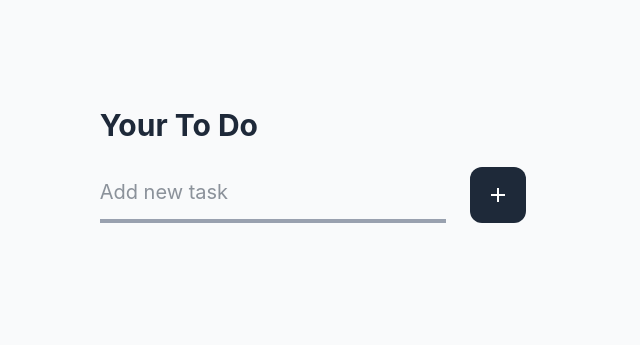
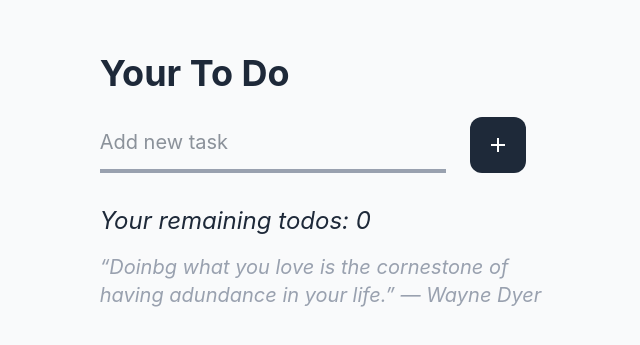
Before and after one commit to thatsdaxdeveloper/demo-web-your-to-do, a website built with Vite: page index.html in a window 1280 px wide. Shown: the part 219-564 px from the top of the page, without its empty margins (327-967 px from the left). Built offline with nearby package versions, Linux system fonts and the light colour scheme.

Commit message:
feat(todo-app): affichage du compteur de tâches restantes
- Ajout de la fonction `updateTaskCount` pour afficher le nombre de tâches restantes
- Mise à jour du compteur lors de l'ajout, de la suppression ou du changement d'état des tâches
- Modification de la structure HTML pour inclure l'affichage du compteur et une citation décorative

```diff
--- a/index.html
+++ b/index.html
@@ -9,8 +9,10 @@
     <link href="/src/style.css" rel="stylesheet">
   </head>
   <body class="bg-gray-50 flex min-h-screen items-center justify-center">
-    <div class="w-full mx-4 lg:w-1/3">
-      <h1 class="text-2xl lg:text-3xl font-bold text-gray-800">Your To Do</h1>
+    <div class="w-full mx-6 lg:w-1/3">
+      <header>
+      <h1 class="text-2xl lg:text-4xl font-bold text-gray-800">Your To Do</h1>
+      </header>
 
       <form id="todo-form" class="flex mt-4 lg:mt-6">
         <label for="todo-input"></label>
@@ -27,6 +29,13 @@
       <ul id="todo-list" class="mt-6 lg:mt-8">
       </ul>
 
+      <div class="w-md mt-6">
+        <h3 id="remaining-todos" class="text-2xl text-gray-800 italic mb-4"></h3>
+        <p class="text-gray-400 text-xl italic">“Doinbg what you love is the cornestone of having adundance in your
+          life.” —
+          Wayne Dyer</p>
+      </div>
+
     </div>
     <script type="module" src="/src/main.js"></script>
   </body>
--- a/src/main.js
+++ b/src/main.js
@@ -5,9 +5,12 @@ document.addEventListener("DOMContentLoaded", () => {
     const todoList = document.querySelector("#todo-list");
     const todoInput = document.querySelector("#todo-input");
     const todoButton = document.querySelector("#todo-button");
+    const remainingTodos = document.querySelector("#remaining-todos");
 
     let todoItems = JSON.parse(localStorage.getItem("todoItems")) || [];
     todoItems.forEach((todoItem) => renderTodoItems(todoItem));
+
+    updateTaskCount(todoItems);
 
     todoButton.addEventListener("click", () => {
         const todoText = todoInput.value.trim();
@@ -22,10 +25,14 @@ document.addEventListener("DOMContentLoaded", () => {
         todoItems.push(newTodo);
         saveTodo();
         renderTodoItems(newTodo);
-
+        updateTaskCount(todoItems);
         todoInput.value = "";
         console.log(todoItems);
     });
+
+    function updateTaskCount(tasks) {
+        remainingTodos.textContent = `Your remaining todos: ${todoItems.filter((t) => t.isCompleted === false).length}`;
+    }
 
     function renderTodoItems(todo) {
         const todoItem = document.createElement("li");
@@ -48,6 +55,7 @@ document.addEventListener("DOMContentLoaded", () => {
         checkbox.addEventListener("change", () => {
             todo.isCompleted = !todo.isCompleted;
             todoItem.querySelector("input").classList.toggle("peer");
+            updateTaskCount(todoItems);
             saveTodo();
         });
 
@@ -57,6 +65,7 @@ document.addEventListener("DOMContentLoaded", () => {
             event.target.closest("li").remove();
 
             todoItems = todoItems.filter((t) => t.id !== todo.id);
+            updateTaskCount(todoItems);
             saveTodo();
         });
 
```
